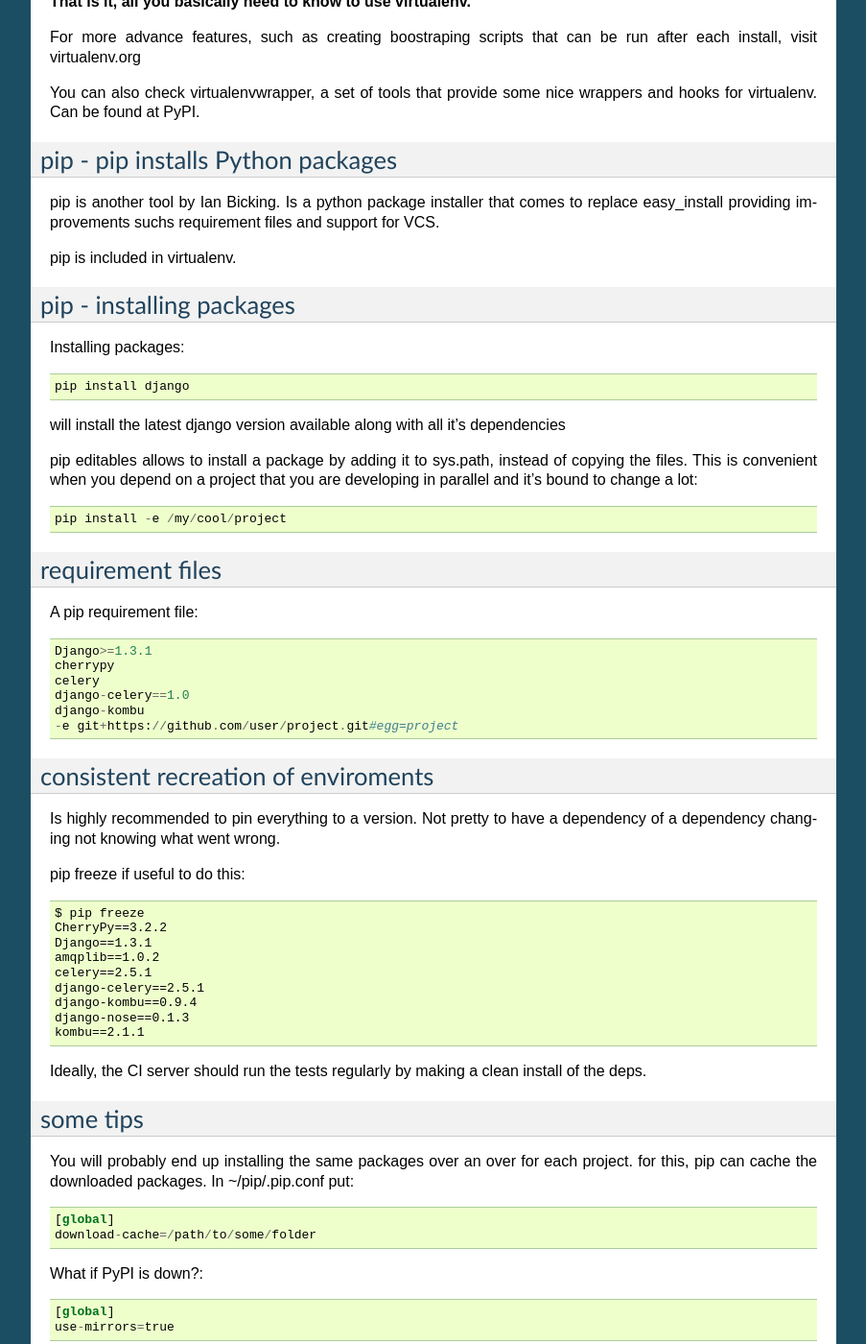
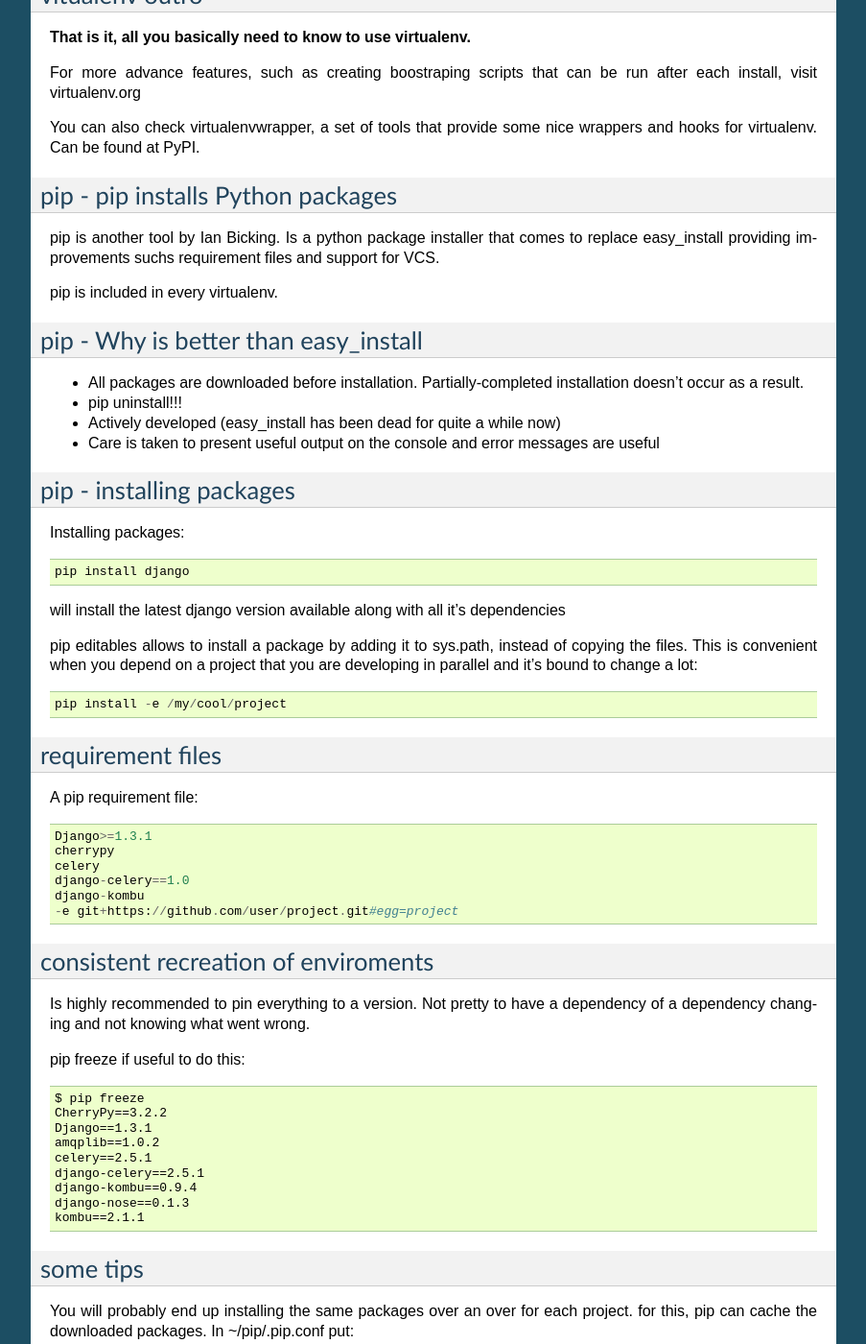
Before and after one commit to holandes22/slides, a Sphinx documentation site: the page built from pip-and-virtualenv/source/slides.rst, in a window 1280 px wide and 1400 px high, scrolled down 1235 px. Shown: the whole window at 96% size, without its empty margins (198-1101 px from the left). Built offline with Sphinx 7.4.7, drawn with Linux system fonts in a browser that asks for light colours; some of the changed text lies outside the part shown.

Commit message:
Minor fixes in presentation

```diff
--- a/pip-and-virtualenv/source/slides.rst
+++ b/pip-and-virtualenv/source/slides.rst
@@ -24,6 +24,8 @@
 ---------------------------------
 
 virtualenv is in PyPI, so you can install it using pip (or easy_install if you leave in the stone age)
+
+**As of python 3.3, virtualenv is included in the python standard library: PEP 405**
 
 To create a virtualenv, simply run::
 
@@ -74,7 +76,15 @@
 pip is another tool by Ian Bicking. Is a python package installer that comes to replace easy_install
 providing improvements suchs requirement files and support for VCS.
 
-pip is included in virtualenv.
+pip is included in every virtualenv.
+
+pip - Why is better than easy_install
+-------------------------------------
+
+* All packages are downloaded before installation. Partially-completed installation doesn’t occur as a result.
+* pip uninstall!!!
+* Actively developed (easy_install has been dead for quite a while now)
+* Care is taken to present useful output on the console and error messages are useful
 
 pip - installing packages
 -------------------------
@@ -107,8 +117,8 @@
 consistent recreation of enviroments
 ------------------------------------
 
-Is highly recommended to pin everything to a version. Not pretty to have a dependency of a dependency changing not
-knowing what went wrong.
+Is highly recommended to pin everything to a version. Not pretty to have a dependency of a dependency changing and
+not knowing what went wrong.
 
 pip freeze if useful to do this::
 
@@ -121,8 +131,6 @@
     django-kombu==0.9.4
     django-nose==0.1.3
     kombu==2.1.1
-
-Ideally, the CI server should run the tests regularly by making a clean install of the deps.
 
 some tips
 ---------
@@ -137,3 +145,10 @@
 
     [global]
     use-mirrors=true
+
+
+The end
+-------
+
+To sum up, if you develope in python, use virtualenv and pip, it's going to make your life
+much easier.
```
